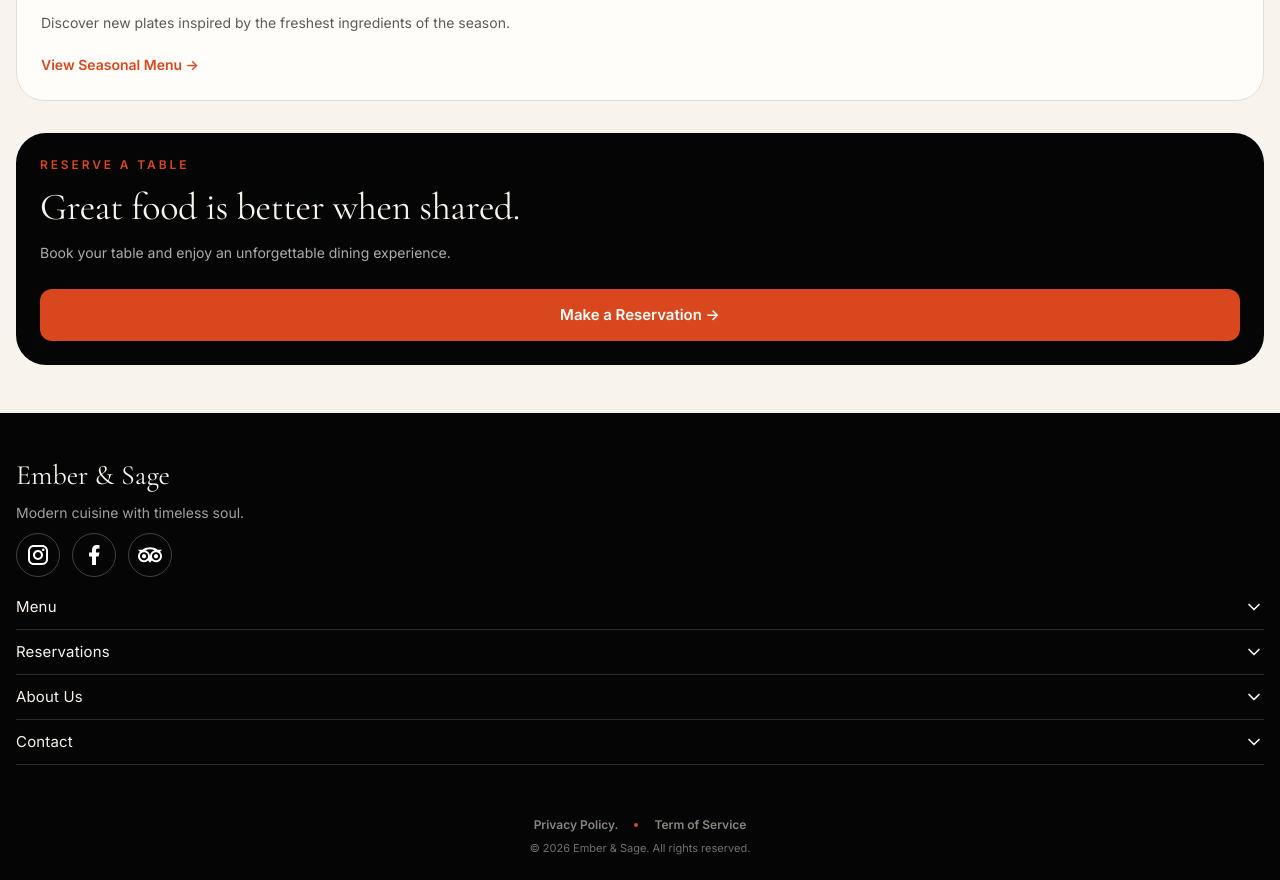
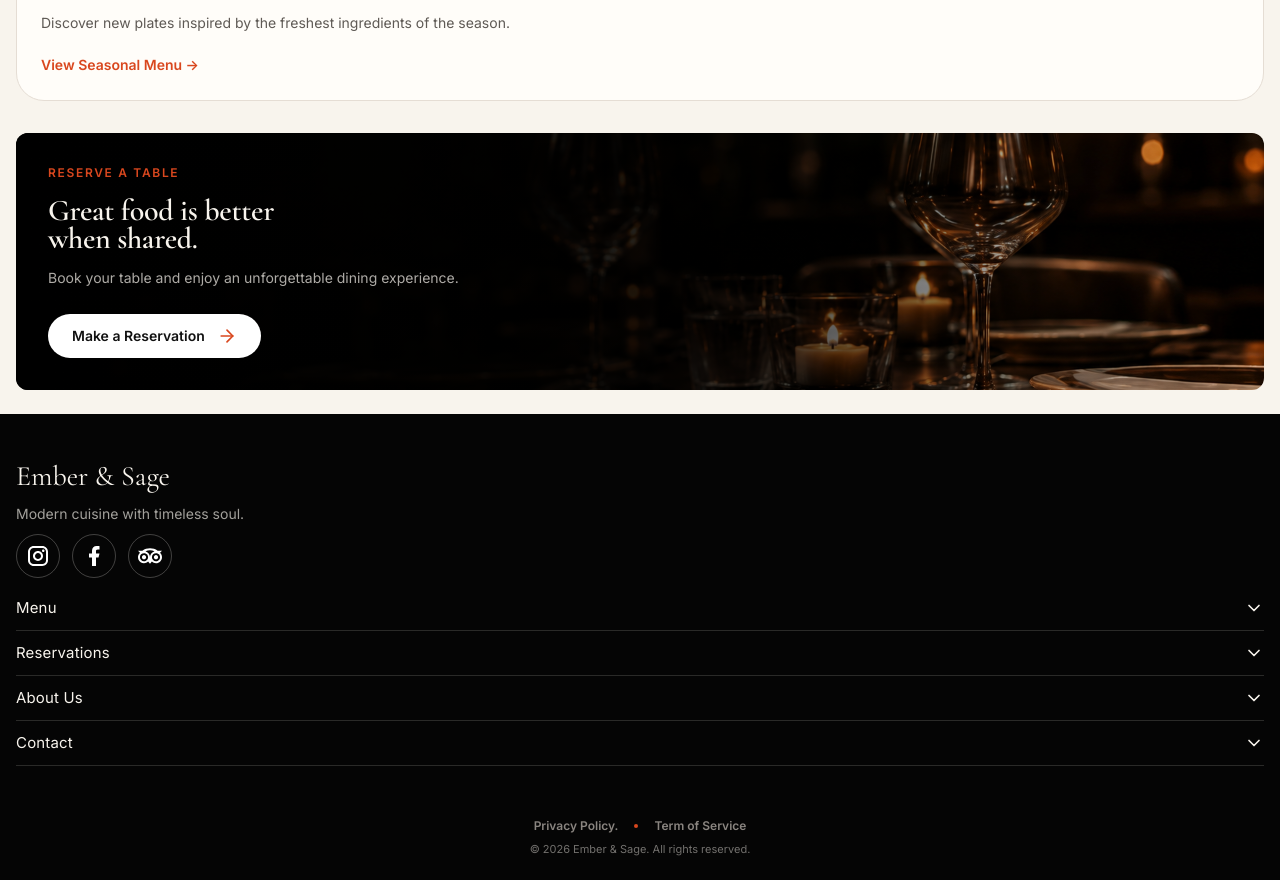
Before and after one commit to Davemafy/Ember-And-Sage, a React (Vite) app: page /menu in a window 1280 px wide. Shown: the part 2860-3740 px from the top of the page. Built offline with nearby package versions, Linux system fonts and the light colour scheme.

Commit message:
Update menu reservaiton card

```diff
--- a/src/components/sections/menu/menu-reservation-cta.tsx
+++ b/src/components/sections/menu/menu-reservation-cta.tsx
@@ -1,23 +1,35 @@
+import { ArrowRight } from "lucide-react";
 import Button from "../../ui/button";
+import reserveTable from "@/assets/img/reserve-table.png";
 
 const MenuReservationCTA = () => {
   return (
-    <section className="bg-warm-ivory px-4 pb-12 text-text-primary">
-      <div className="rounded-[30px] bg-near-black p-6 text-warm-ivory">
-        <p className="text-xs font-semibold uppercase tracking-[0.24em] text-burnt-orange">
+    <section className="bg-warm-ivory text-text-primary isolate px-4 pb-6">
+      <div className="text-warm-ivory to-transparent relative overflow-clip rounded-xl bg-gradient-to-r from-black via-black/85 p-8">
+        <img
+          src={reserveTable}
+          alt="Fine dining table with candles and wine glasses"
+          className="absolute top-0 left-0 -z-1 h-full w-full object-cover"
+        />
+        <p className="text-burnt-orange text-xs font-semibold tracking-[0.14em] uppercase">
           Reserve a Table
         </p>
 
-        <h2 className="mt-4 font-serif text-[38px] leading-[0.95]">
+        <h2 className="mt-4 max-w-[20ch] font-serif text-[30px] leading-[0.95] font-semibold">
           Great food is better when shared.
         </h2>
 
-        <p className="mt-4 text-sm leading-6 text-warm-ivory/70">
+        <p className="text-warm-ivory/70 mt-3 text-sm leading-6">
           Book your table and enjoy an unforgettable dining experience.
         </p>
 
         <div className="mt-6">
-          <Button fullWidth>Make a Reservation →</Button>
+          <Button
+            fullWidth
+            className="text-text-primary h-fit w-fit gap-3 rounded-full bg-white py-3 text-sm"
+          >
+            Make a Reservation <ArrowRight className="text-burnt-orange" size={20} />
+          </Button>
         </div>
       </div>
     </section>
```
